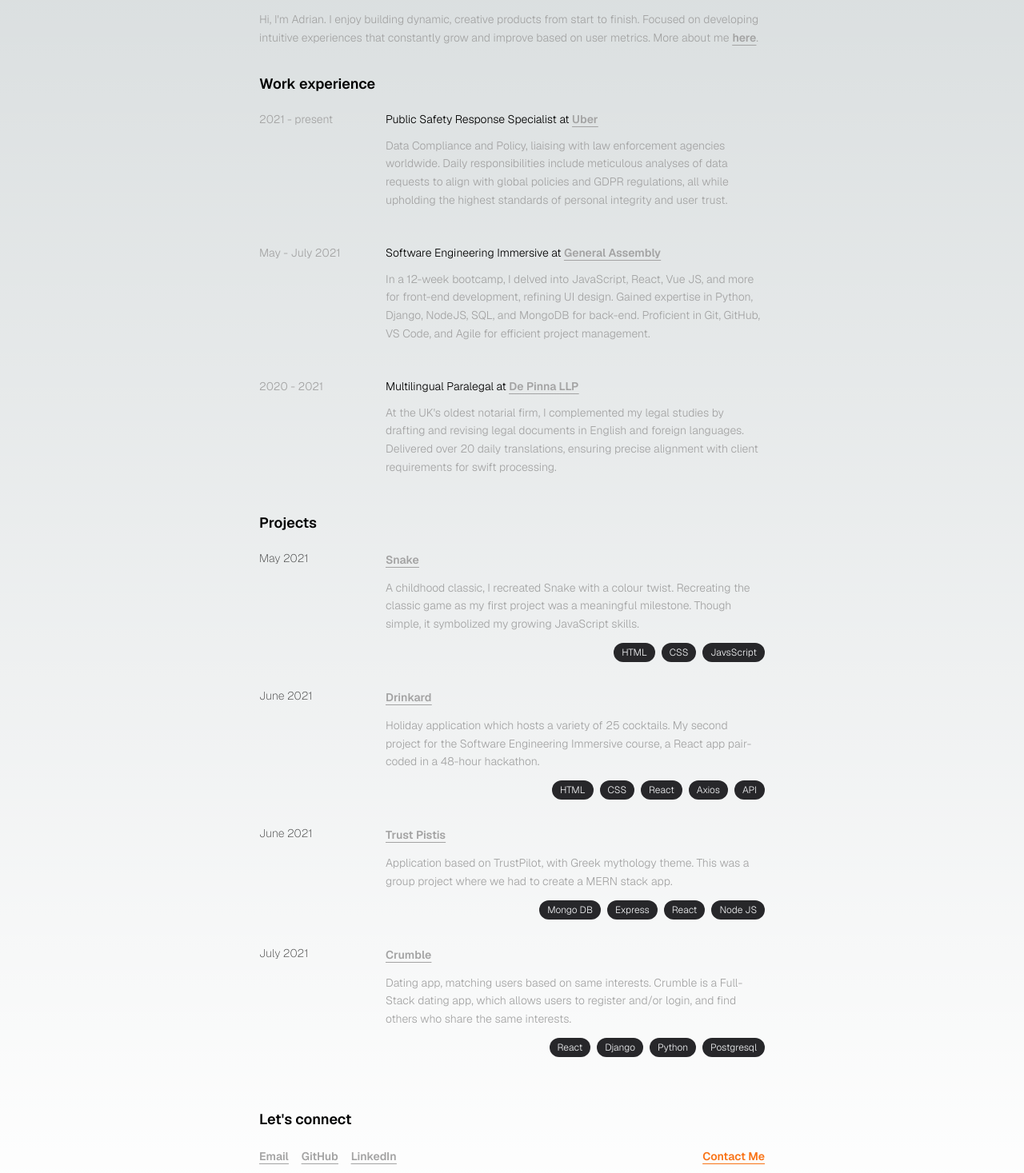
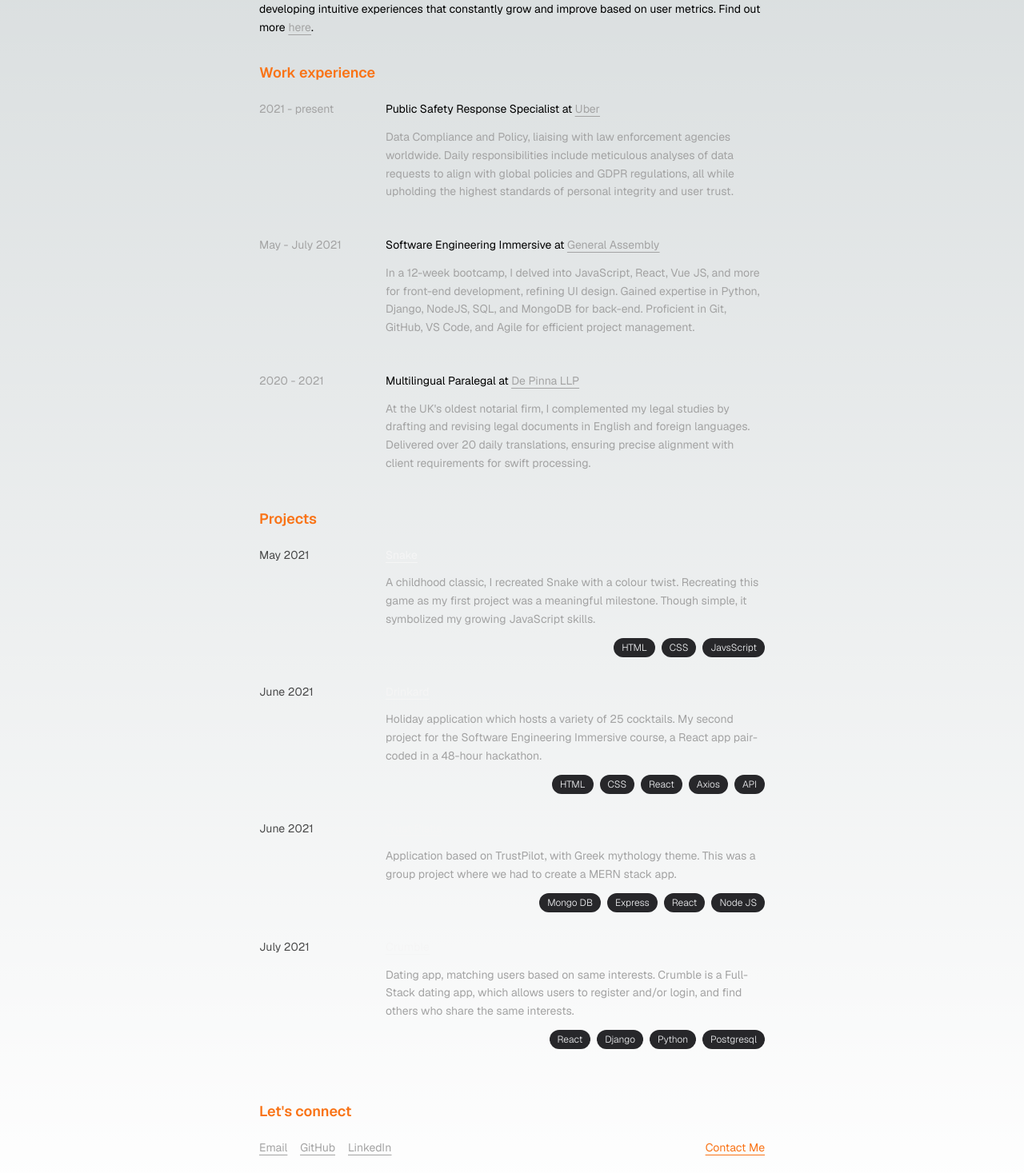
Before and after one commit to adrianp2021/simple-portfolio, a Next.js app: page / in a window 1280 px wide. Shown: the part 223-1690 px from the top of the page at 80% size. Built offline with nearby package versions, Linux system fonts and the light colour scheme.

Commit message:
consistent font and text size for home and about pages

```diff
--- a/app/about/page.js
+++ b/app/about/page.js
@@ -292,8 +292,8 @@ export default function About() {
         </Link>
       </div>
       <section className="pt-8">
-        <p className="text-lg font-semibold ">More about me</p>
-        <p className="text-sm font-light leading-relaxed text-neutral-400 mt-3">
+        <p className="text-lg font-semibold text-orange-500">More about me</p>
+        <p className="text-sm font-normal leading-relaxed text-neutral-400 mt-3">
           Hey there! I'm Adrian Pantea, an aspiring Fullstack Developer fueled
           by curiosity and a passion for problem-solving. While I'm relatively
           new to the tech scene, I'm eager to dive headfirst into the world of
@@ -302,8 +302,8 @@ export default function About() {
       </section>
 
       <section className="pt-8">
-        <p className="text-lg font-semibold ">Work</p>
-        <p className="text-sm font-light leading-relaxed mt-3 text-neutral-400">
+        <p className="text-lg font-semibold text-orange-500">Work</p>
+        <p className="text-sm font-normal leading-relaxed mt-3 text-neutral-400">
           My professional journey has been diverse, with experiences ranging
           from legal translation to data compliance and software engineering.
           Currently, I serve as a Public Safety Response Specialist at Uber,
@@ -314,12 +314,12 @@ export default function About() {
       </section>
 
       <section className=" pt-8">
-        <p className="text-lg font-semibold ">Beyond the Screen</p>
-        <p className="text-sm font-light leading-relaxed text-neutral-400 mt-3">
+        <p className="text-lg font-semibold text-orange-500">Beyond the Screen</p>
+        <p className="text-sm font-normal leading-relaxed text-neutral-400 mt-3">
           When I'm not coding, you'll often find me immersing myself in virtual
           worlds or tinkering with new gadgets. I'm an avid gamer, currently
           engrossed in titles like
-          <span className="ml-1 text-md font-light leading-relaxed underline underline-offset-4 text-orange-500 hover:text-orange-600">
+          <span className="ml-1 underline underline-offset-4 text-orange-500 hover:text-orange-600">
             <a
               href="https://store.steampowered.com/app/812140/Assassins_Creed_Odyssey/"
               target="_blank"
@@ -328,7 +328,7 @@ export default function About() {
             </a>
           </span>{" "}
           and
-          <span className="ml-1 text-md font-light leading-relaxed underline underline-offset-4 text-orange-500 hover:text-orange-600">
+          <span className="ml-1 underline underline-offset-4 text-orange-500 hover:text-orange-600">
             <a
               href="https://store.steampowered.com/app/292030/The_Witcher_3_Wild_Hunt/"
               target="_blank"
@@ -341,7 +341,7 @@ export default function About() {
       </section>
 
       <section className=" pt-8">
-        <p className="text-lg font-medium ">Stack</p>
+        <p className="text-lg font-medium text-orange-500">Stack</p>
 
         <div className="rounded-2xl p-1 bg-neutral-100 dark:bg-neutral-900 mt-8">
           <p className="text-sm font-medium py-2 px-4 text-neutral-900 dark:text-neutral-100">
--- a/app/page.js
+++ b/app/page.js
@@ -48,7 +48,7 @@ const projects = [
     year: "May 2021",
     project: "Project 1",
     description:
-      "A childhood classic, I recreated Snake with a colour twist. Recreating the classic game as my first project was a meaningful milestone. Though simple, it symbolized my growing JavaScript skills.",
+      "A childhood classic, I recreated Snake with a colour twist. Recreating this game as my first project was a meaningful milestone. Though simple, it symbolized my growing JavaScript skills.",
     tech: "HTML · CSS · JavsScript",
     githubRepo: "https://github.com/adrianp2021/SEI-Project-1",
     deployed: "https://adrianp2021.github.io/SEI-Project-1/",
@@ -122,8 +122,8 @@ const socialMedia = [
 export default function Home() {
   return (
     <>
-      <main className="">
-        <section className=" pt-20 pb-8">
+      <main>
+        <section className="pt-20 pb-8">
           <div className="flex items-center">
             <Image
               src={photo}
@@ -135,18 +135,18 @@ export default function Home() {
             />
             <div className="pl-6">
               <h1>Adrian Pantea</h1>
-              <p className="font-light text-base xs:text-xs  sm:text-sm md:text-md lg:text-lg text-orange-500 hover:text-orange-600">
+              <p className="font-normal  text-md text-orange-500">
                 Product-focused Fullstack Developer
               </p>
             </div>
           </div>
-          <div className="pt-10">
-            <h2 className="text-lg font-semibold ">About</h2>
-            <p className="text-sm font-light leading-relaxed text-neutral-400 mt-2">
+          <div className="pt-8">
+            {/* <h2 className="text-lg font-semibold text-orange-500">About</h2> */}
+            <p className=" text-sm font-normal leading-relaxed mt-2">
               Hi, I'm Adrian. I enjoy building dynamic, creative products from
               start to finish. Focused on developing intuitive experiences that
-              constantly grow and improve based on user metrics. More about me
-              <span className="ml-1 text-sm font-semibold decoration-0 underline underline-offset-4 text-neutral-400 hover:text-neutral-100">
+              constantly grow and improve based on user metrics. Find out more
+              <span className="ml-1 decoration-0 underline underline-offset-4 text-neutral-400 hover:text-neutral-100">
                 <Link href="/about">here</Link>
               </span>
               .
@@ -154,31 +154,30 @@ export default function Home() {
           </div>
         </section>
 
-        <section className="">
+        <section>
           <div className="pb-5">
-            <h2 className="text-lg font-semibold ">Work experience</h2>
+            <h2 className="text-lg font-semibold text-orange-500">
+              Work experience
+            </h2>
           </div>
           {jobs.map((job, i) => (
-            <div key={i} className="flex flex-col sm:flex-row pb-8">
+            <div
+              key={i}
+              className="flex flex-col sm:flex-row pb-8 text-sm font-normal leading-relaxed "
+            >
               <div className="w-full sm:w-1/4">
-                <p className="text-neutral-400 text-sm font-light">{job.year}</p>
+                <p className="text-neutral-400 ">{job.year}</p>
               </div>
-              <div className="w-full sm:w-3/4 sm:mt-0 mt-4 ">
-                <h2 className="text-sm font-light mb-2">
+              <div className="w-full sm:w-3/4 sm:mt-0 mt-4">
+                <h2 className=" mb-2">
                   {job.role} at{" "}
-                  <span className="font-semibold text-sm decoration-0 underline underline-offset-4 text-neutral-400 hover:text-neutral-100">
-                    <a
-                      href={job.recipient}
-                      target="_blank"
-                      // className="underline"
-                    >
+                  <span className="decoration-0 underline underline-offset-4 text-neutral-400 hover:text-neutral-100">
+                    <a href={job.recipient} target="_blank">
                       {job.name}
                     </a>
                   </span>
                 </h2>
-                <p className="text-sm font-light leading-relaxed text-neutral-400 my-3">
-                  {job.description}
-                </p>
+                <p className=" text-neutral-400 my-3">{job.description}</p>
               </div>
             </div>
           ))}
@@ -186,24 +185,25 @@ export default function Home() {
 
         <section className="pb-8">
           <div className="pb-5">
-            <h2 className="text-lg font-semibold ">Projects</h2>
+            <h2 className="text-lg font-semibold text-orange-500">Projects</h2>
           </div>
           {projects.map((project, i) => (
-            <div key={i} className="flex flex-col sm:flex-row mb-8">
+            <div
+              key={i}
+              className="flex flex-col sm:flex-row mb-8 text-sm font-normal leading-relaxed"
+            >
               <div className="w-full sm:w-1/4">
-                <p className="opacity-70 text-sm font-extralight">
-                  {project.year}
-                </p>
+                <p className="opacity-70">{project.year}</p>
               </div>
               <div className="w-full sm:w-3/4 sm:mt-0 mt-4">
                 <div className="">
                   <div>
-                    <span className="text-sm font-semibold decoration-0 underline underline-offset-4 text-neutral-400 hover:text-neutral-100">
+                    <span className=" decoration-0 underline underline-offset-4 text-neutral-100 hover:text-neutral-400">
                       <a href={project.githubRepo} target="_blank">
                         {project.name}
                       </a>
                     </span>
-                    <h2 className="text-sm font-light leading-relaxed text-neutral-400  my-3">
+                    <h2 className=" text-neutral-400  my-3">
                       {project.description}
                     </h2>
                   </div>
@@ -226,14 +226,16 @@ export default function Home() {
 
         <section className="">
           <div className="pb-5">
-            <h2 className="text-lg font-semibold ">Let's connect</h2>
+            <h2 className="text-lg font-semibold text-orange-500">
+              Let's connect
+            </h2>
           </div>
           <div className="container flex justify-between items-center">
-            <div className="flex">
+            <div className="flex text-md">
               {socialMedia.map((social, i) => (
                 <div
                   key={i}
-                  className="mr-4 mb-6 text-sm font-semibold decoration-0 underline underline-offset-4 text-neutral-400 hover:text-neutral-100"
+                  className="mr-4 mb-6 text-sm font-normal leading-relaxed decoration-0 underline underline-offset-4 text-neutral-400 hover:text-neutral-100"
                 >
                   <a
                     href={social.recipient}
@@ -247,10 +249,10 @@ export default function Home() {
               ))}
             </div>
 
-            <div className="mb-6">
+            <div className="mb-6 text-sm font-normal leading-relaxed">
               <Link
                 href="/contact"
-                className="text-sm font-semibold decoration-0 underline underline-offset-4 text-orange-500 hover:text-orange-600"
+                className=" decoration-0 underline underline-offset-4 text-orange-500 hover:text-orange-600"
               >
                 Contact Me
               </Link>
```
